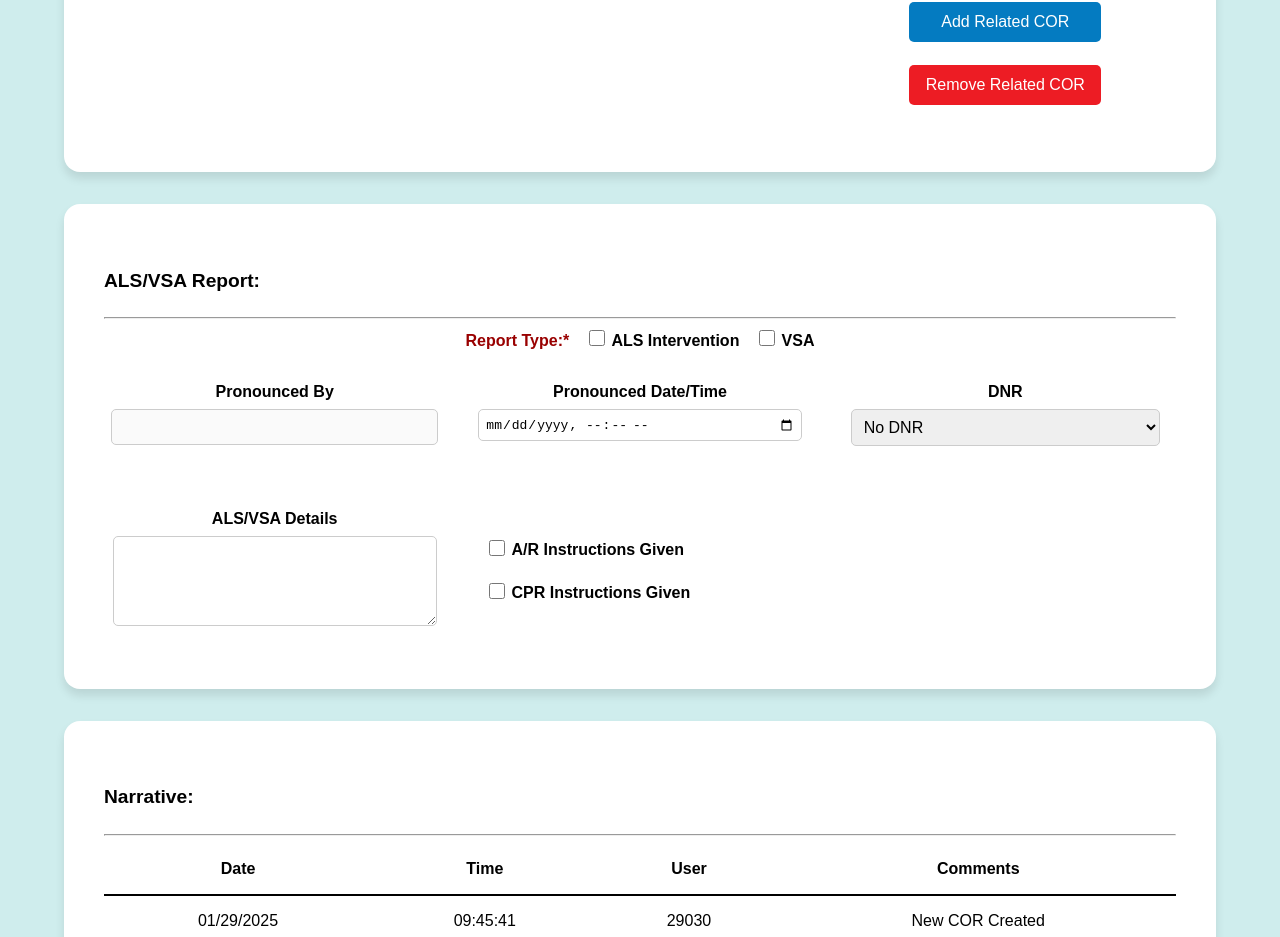
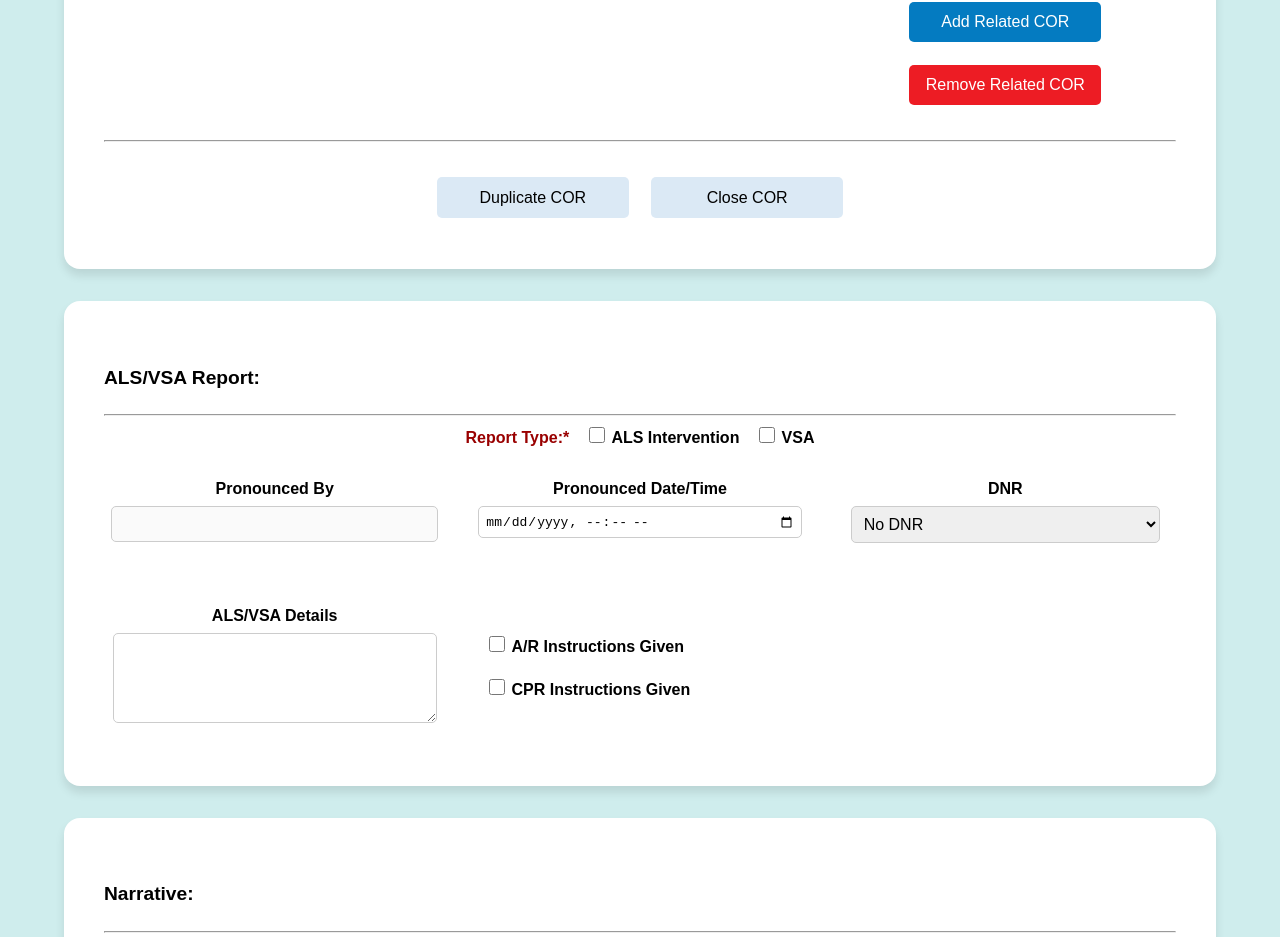
Before and after one commit to Jongwan93/CORTS-demo, an Angular app: page /vsa-report in a window 1280 px wide. Shown: the part 1122-2059 px from the top of the page. Built offline with nearby package versions, Linux system fonts and the light colour scheme; sample sign-in values are in the browser's storage.

Commit message:
Duplicate and Close COR buttons added to UI

```diff
--- a/src/ALS/vsa-report/vsa-report.component.html
+++ b/src/ALS/vsa-report/vsa-report.component.html
@@ -99,6 +99,17 @@
         </div>
       </div>
     </div> <!-- End of Basic Information Content -->
+
+    <!-- Duplicate and Close COR buttons -->
+    <!-- Only shows on existing/open CORs -->
+    <hr>
+    <div class="grid-item">
+      <div class="form-actions">
+        <button>Duplicate COR</button>
+        <button>Close COR</button>
+      </div>
+    </div>
+
   </div> <!-- End of Basic Information (White Card) -->
 
   <!----------------------------------------------------------------->
--- a/src/cacc-equipment-failure/cacc-equipment-failure.component.html
+++ b/src/cacc-equipment-failure/cacc-equipment-failure.component.html
@@ -102,6 +102,17 @@
         </div>
       </div>
     </div> <!-- End of Basic Information Content -->
+
+    <!-- Duplicate and Close COR buttons -->
+    <!-- Only shows on existing/open CORs -->
+    <hr>
+    <div class="grid-item">
+      <div class="form-actions">
+        <button>Duplicate COR</button>
+        <button>Close COR</button>
+      </div>
+    </div>
+
   </div> <!-- End of Basic Information (White Card) -->
 
   <!----------------------------------------------------------------->
--- a/src/complaint-report/complaint-report.component.html
+++ b/src/complaint-report/complaint-report.component.html
@@ -110,6 +110,17 @@
         </div> <!-- End of Related CORs Buttons-->
       </div> <!-- End of Related CORs -->
     </div> <!-- End of Basic Information Content -->
+
+    <!-- Duplicate and Close COR buttons -->
+    <!-- Only shows on existing/open CORs -->
+    <hr>
+    <div class="grid-item">
+      <div class="form-actions">
+        <button>Duplicate COR</button>
+        <button>Close COR</button>
+      </div>
+    </div>
+
   </div> <!-- End of Basic Information (White Card)-->
 
   <!----------------------------------------------------------------->
--- a/src/fleet-equipment-report/fleet-equipment-report.component.html
+++ b/src/fleet-equipment-report/fleet-equipment-report.component.html
@@ -125,6 +125,17 @@
         </div>
       </div>
     </div> <!-- End of Basic Information Content -->
+
+    <!-- Duplicate and Close COR buttons -->
+    <!-- Only shows on existing/open CORs -->
+    <hr>
+    <div class="grid-item">
+      <div class="form-actions">
+        <button>Duplicate COR</button>
+        <button>Close COR</button>
+      </div>
+    </div>
+
   </div> <!-- End of Basic Information (White Card) -->
 
   <!----------------------------------------------------------------->
--- a/src/incident-report/incident-report.component.html
+++ b/src/incident-report/incident-report.component.html
@@ -130,7 +130,18 @@
           </button>
         </div> <!-- End of Related COR Buttons-->
       </div> <!-- End of Related CORs-->
+
     </div> <!-- End of Basic Information Content -->
+
+    <!-- Duplicate and Close COR buttons -->
+    <!-- Only shows on existing/open CORs -->
+    <hr>
+    <div class="grid-item">
+      <div class="form-actions">
+        <button>Duplicate COR</button>
+        <button>Close COR</button>
+      </div>
+    </div>
   </div> <!-- End of Basic Information (White Card) -->
 
   <!----------------------------------------------------------------->
--- a/src/styles.css
+++ b/src/styles.css
@@ -100,6 +100,13 @@ tbody tr {
   border-bottom: 1px solid #ccc;
 }
 
+/* Used on Required Inputs (Makes labels red) */
+.req-input {
+  color: #990000;
+}
+
+/* ----- CONTAINERS ----- */
+
 /* Main large white container/card */
 .container {
   margin: 2em;
@@ -113,11 +120,6 @@ tbody tr {
 
 .container::-webkit-scrollbar {
   border-radius: 1em;
-}
-
-/* Used on Required Inputs (Makes labels red) */
-.req-input {
-  color: #990000;
 }
 
 /* Default container for forms */
```
